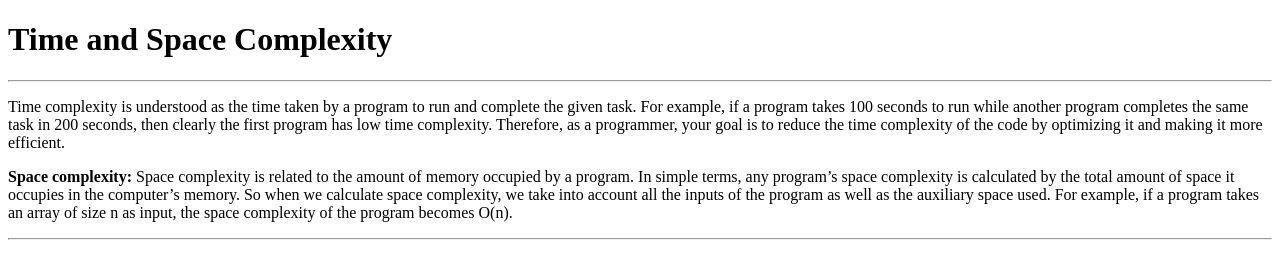
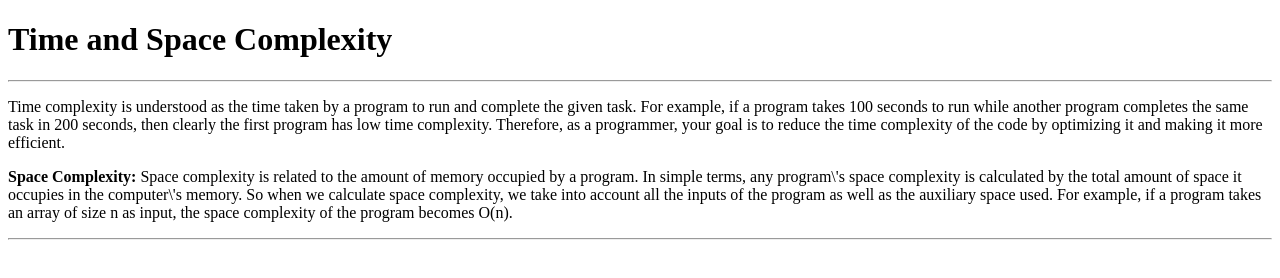
Before and after one commit to acciojob/time-and-space-complexity-kasulasaitejachary, a website: page main.html in a window 1280 px wide. Drawn offline with Linux system fonts and the light colour scheme.

Commit message:
created a submission

```diff
--- a/main.html
+++ b/main.html
@@ -13,7 +13,7 @@
 	<h1>Time and Space Complexity</h1>
 	<hr>
 	<p>Time complexity is understood as the time taken by a program to run and complete the given task. For example, if a program takes 100 seconds to run while another program completes the same task in 200 seconds, then clearly the first program has low time complexity. Therefore, as a programmer, your goal is to reduce the time complexity of the code by optimizing it and making it more efficient.</p>
-	<p><b>Space complexity:</b> Space complexity is related to the amount of memory occupied by a program. In simple terms, any program’s space complexity is calculated by the total amount of space it occupies in the computer’s memory. So when we calculate space complexity, we take into account all the inputs of the program as well as the auxiliary space used. For example, if a program takes an array of size n as input, the space complexity of the program becomes O(n).</p>
+	<p><b>Space Complexity:</b> Space complexity is related to the amount of memory occupied by a program. In simple terms, any program\'s space complexity is calculated by the total amount of space it occupies in the computer\'s memory. So when we calculate space complexity, we take into account all the inputs of the program as well as the auxiliary space used. For example, if a program takes an array of size n as input, the space complexity of the program becomes O(n).</p>
     <hr>
 </body>
 
```
